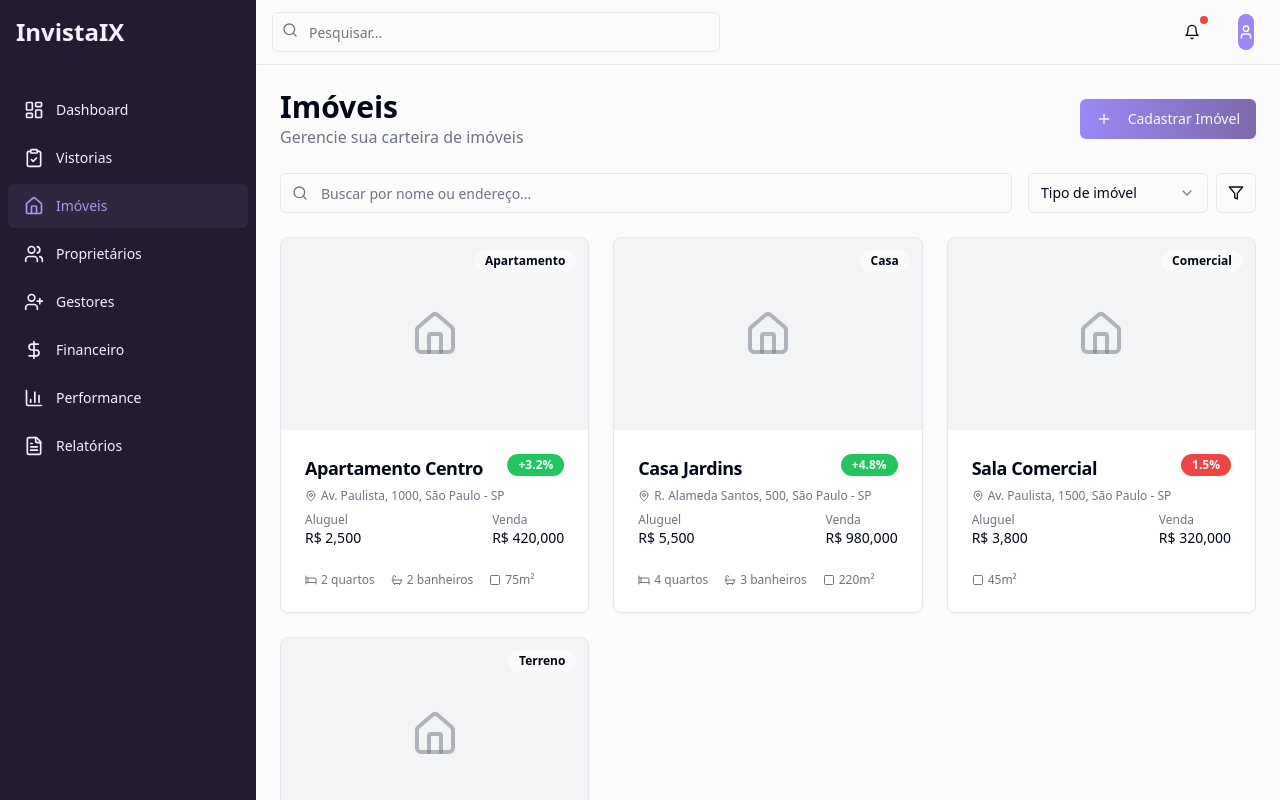
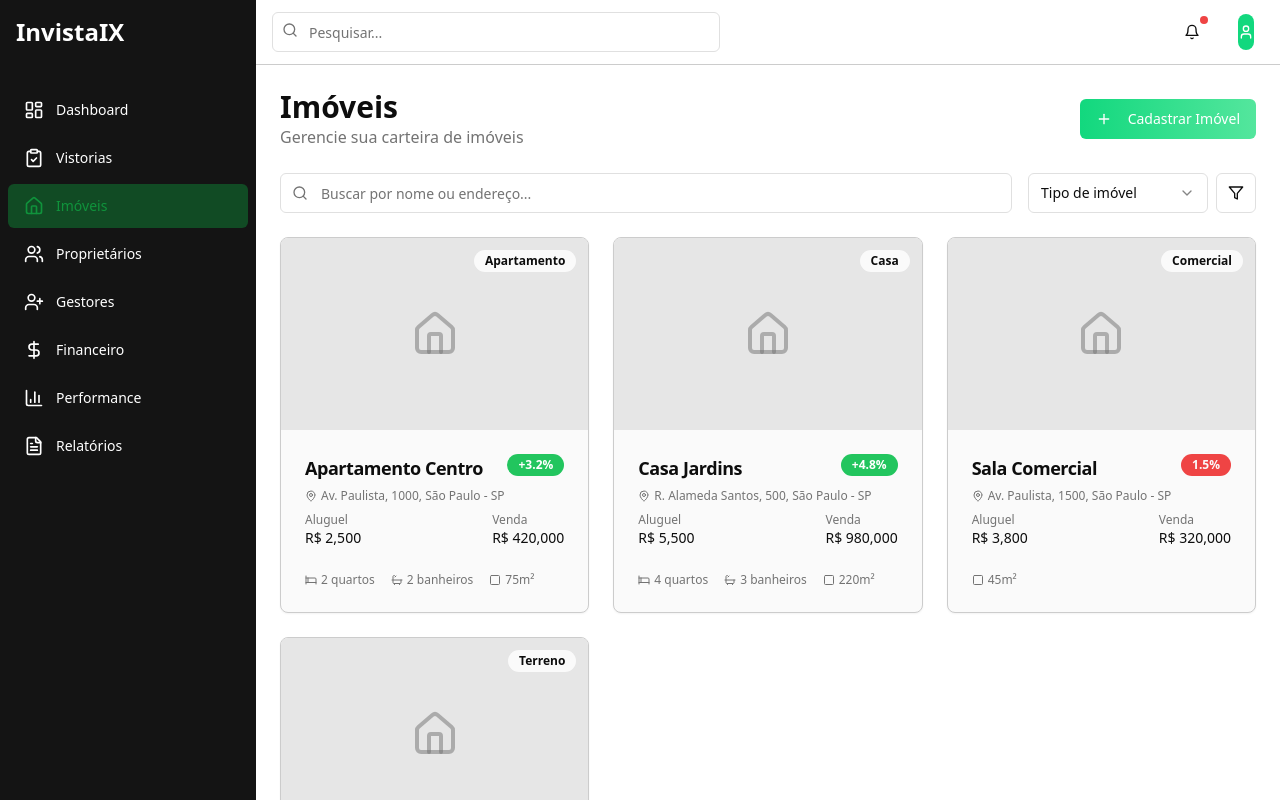
Before and after one commit to SamuelSadovnik/invistaix-dashboard-vision-33, a React (Vite) app: page /dashboard/imoveis in a window 1280 px wide. Shown: the top 800 px of the page. Built offline with nearby package versions, Linux system fonts and the light colour scheme.

Commit message:
Refactor: Apply dark theme to dashboard
Changes the dashboard's color scheme to black, white, and green.

```diff
--- a/src/index.css
+++ b/src/index.css
@@ -5,74 +5,57 @@
 
 @layer base {
   :root {
-    --background: 260 20% 99%;
-    --foreground: 222 84% 4.9%;
-
-    --card: 0 0% 100%;
-    --card-foreground: 222 84% 4.9%;
-
+    --background: 0 0% 100%;          /* White background */
+    --foreground: 0 0% 5%;            /* Near-black text */
+    --card: 0 0% 98%;                 /* Slightly off-white card */
+    --card-foreground: 0 0% 5%;
     --popover: 0 0% 100%;
-    --popover-foreground: 222 84% 4.9%;
-
-    --primary: 260 68% 75%;
-    --primary-foreground: 210 20% 98%;
-
-    --secondary: 260 42% 54%;
-    --secondary-foreground: 210 40% 98%;
-
-    --muted: 220 14.3% 95.9%;
-    --muted-foreground: 220 8.9% 46.9%;
-
-    --accent: 260 40% 96.1%;
-    --accent-foreground: 260 42% 54%;
-
+    --popover-foreground: 0 0% 5%;
+    --primary: 140 80% 32%;           /* Strong green */
+    --primary-foreground: 0 0% 100%;  /* White text on green */
+    --secondary: 120 56% 90%;         /* Soft greenish background */
+    --secondary-foreground: 0 0% 5%;
+    --muted: 0 0% 90%;                /* Muted white */
+    --muted-foreground: 0 0% 45%;     /* Muted black */
+    --accent: 150 80% 89%;            /* Light green accent */
+    --accent-foreground: 140 65% 30%;
     --destructive: 0 84.2% 60.2%;
-    --destructive-foreground: 210 40% 98%;
-
-    --border: 214.3 31.8% 91.4%;
-    --input: 214.3 31.8% 91.4%;
-    --ring: 260 68% 75%;
-
+    --destructive-foreground: 0 0% 98%;
+    --border: 0 0% 80%;               /* Light grey border */
+    --input: 0 0% 88%;
+    --ring: 140 80% 32%;              /* Green focus ring */
     --radius: 0.5rem;
 
-    --sidebar-background: 260 30% 14.9%;
-    --sidebar-foreground: 263 75% 97%;
-    --sidebar-primary: 260 68% 75%;
-    --sidebar-primary-foreground: 0 0% 98%;
-    --sidebar-accent: 261 25% 20%;
-    --sidebar-accent-foreground: 263 75% 97%;
-    --sidebar-border: 261 25% 20%;
-    --sidebar-ring: 260 68% 75%;
+    --sidebar-background: 0 0% 8%;                /* Deep black sidebar */
+    --sidebar-foreground: 0 0% 100%;              /* White text */
+    --sidebar-primary: 140 80% 32%;               /* Green primary */
+    --sidebar-primary-foreground: 0 0% 100%;      /* White on green */
+    --sidebar-accent: 140 64% 18%;                /* Very dark green */
+    --sidebar-accent-foreground: 140 68% 75%;     /* Light green foreground */
+    --sidebar-border: 0 0% 20%;
+    --sidebar-ring: 140 80% 32%;
   }
 
   .dark {
-    --background: 222.2 84% 4.9%;
-    --foreground: 210 40% 98%;
-
-    --card: 222.2 84% 4.9%;
-    --card-foreground: 210 40% 98%;
-
-    --popover: 222.2 84% 4.9%;
-    --popover-foreground: 210 40% 98%;
-
-    --primary: 263 75% 67%;
-    --primary-foreground: 222.2 47.4% 11.2%;
-
-    --secondary: 217.2 32.6% 17.5%;
-    --secondary-foreground: 210 40% 98%;
-
-    --muted: 217.2 32.6% 17.5%;
-    --muted-foreground: 215 20.2% 65.1%;
-
-    --accent: 217.2 32.6% 17.5%;
-    --accent-foreground: 210 40% 98%;
-
+    --background: 0 0% 5%;               /* Deep black */
+    --foreground: 0 0% 99%;              /* White text */
+    --card: 0 0% 8%;
+    --card-foreground: 0 0% 99%;
+    --popover: 0 0% 8%;
+    --popover-foreground: 0 0% 99%;
+    --primary: 140 80% 38%;              /* Green */
+    --primary-foreground: 0 0% 100%;
+    --secondary: 140 16% 21%;            /* Dark greenish */
+    --secondary-foreground: 0 0% 99%;
+    --muted: 0 0% 18%;
+    --muted-foreground: 0 0% 65%;
+    --accent: 140 28% 38%;               /* Muted green accent */
+    --accent-foreground: 0 0% 99%;
     --destructive: 0 62.8% 30.6%;
-    --destructive-foreground: 210 40% 98%;
-
-    --border: 217.2 32.6% 17.5%;
-    --input: 217.2 32.6% 17.5%;
-    --ring: 263 75% 67%;
+    --destructive-foreground: 0 0% 98%;
+    --border: 0 0% 18%;
+    --input: 0 0% 21%;
+    --ring: 140 80% 38%;
   }
 }
 
@@ -80,14 +63,13 @@
   * {
     @apply border-border;
   }
-
   body {
     @apply bg-background text-foreground;
   }
 }
 
 .invistaix-gradient {
-  background: linear-gradient(to right, #9b87f5, #7E69AB);
+  background: linear-gradient(to right, #12d87e, #54e69d);
 }
 
 .animate-fade-in {
--- a/tailwind.config.ts
+++ b/tailwind.config.ts
@@ -64,15 +64,12 @@ export default {
           ring: 'hsl(var(--sidebar-ring))'
         },
         invistaix: {
-					100: '#E5DEFF',
-					200: '#D6BCFA',
-					300: '#9b87f5',
-					400: '#7E69AB',
-					500: '#6E59A5',
-					600: '#1A1F2C',
-					700: '#403E43',
-					800: '#221F26',
-					900: '#111111',
+          100: '#e9fde7',         // very light green
+          200: '#cdfbca',         // light green
+          300: '#12d87e',         // main green
+          400: '#0c9e48',         // dark green
+          500: '#072914',         // very dark
+          600: '#111111',         // black
         }
       },
       borderRadius: {
@@ -82,20 +79,12 @@ export default {
       },
       keyframes: {
         'accordion-down': {
-					from: {
-						height: '0'
-					},
-					to: {
-						height: 'var(--radix-accordion-content-height)'
-					}
+          from: { height: '0' },
+          to: { height: 'var(--radix-accordion-content-height)' }
         },
         'accordion-up': {
-					from: {
-						height: 'var(--radix-accordion-content-height)'
-					},
-					to: {
-						height: '0'
-					}
+          from: { height: 'var(--radix-accordion-content-height)' },
+          to: { height: '0' }
         },
         'fade-in': {
           '0%': {
```
Lines whose indentation alone changed are shown as unchanged.
